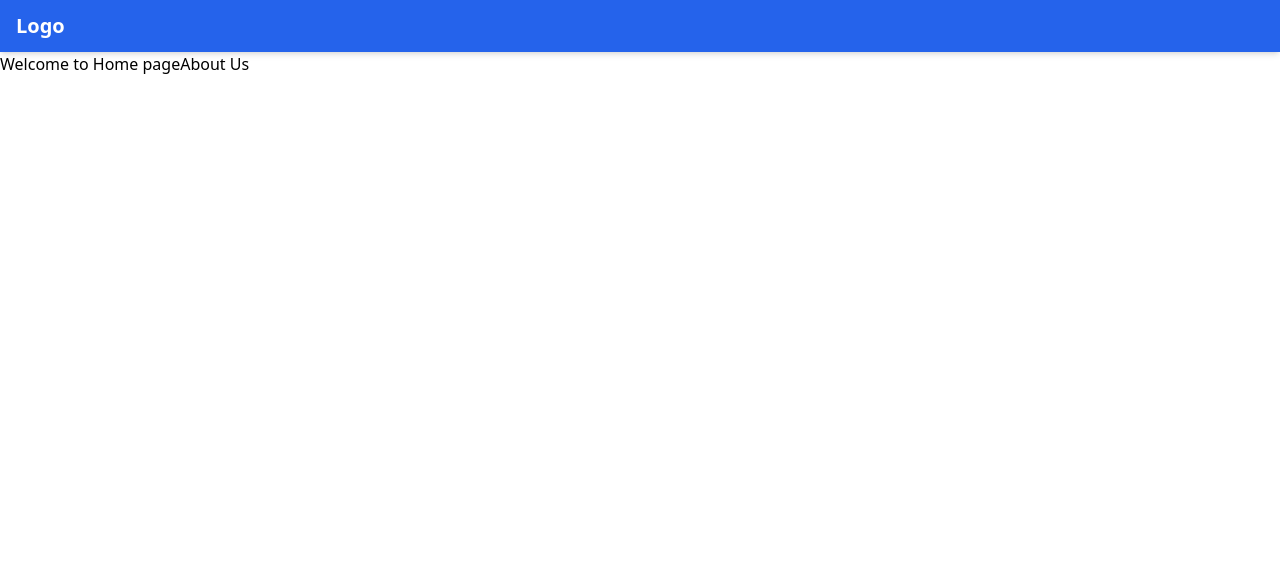
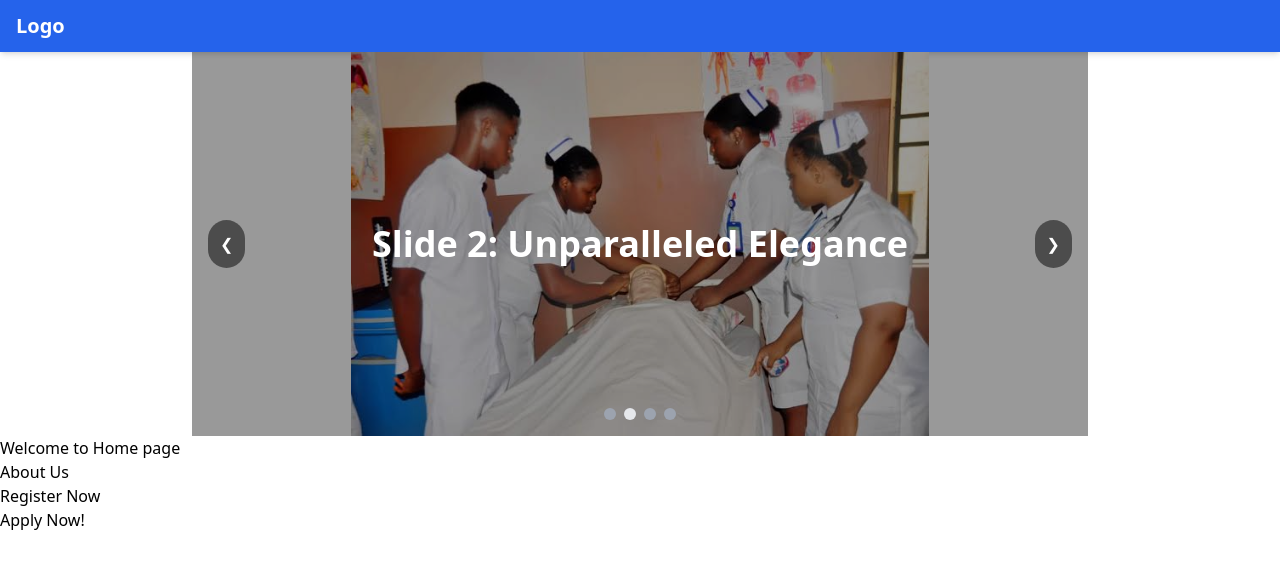
Before and after one commit to Yusufiabichi/School-Portal, a React (Vite) app: page / in a window 1280 px wide. Shown: the top 568 px of the page. Built offline with nearby package versions, Linux system fonts and the light colour scheme.

Commit message:
creating routs

```diff
--- a/src/pages/Home.jsx
+++ b/src/pages/Home.jsx
@@ -6,10 +6,23 @@ const Home = () => {
   return (
     <div>
         <Nav />
+        <ImageSlider />
         Welcome to Home page
-        <a href="/About">
-            <button>About Us</button>
-        </a>
+        <div>
+            <a href="/About">
+                <button>About Us</button>
+            </a>
+        </div>
+        <div>
+            <a href="/RegistrationPage">
+                <button>Register Now</button>
+            </a>
+        </div>
+        <div>
+            <a href="/ApplicationPage">
+                <button>Apply Now!</button>
+            </a>
+        </div>
     </div>
   )
 }
```
